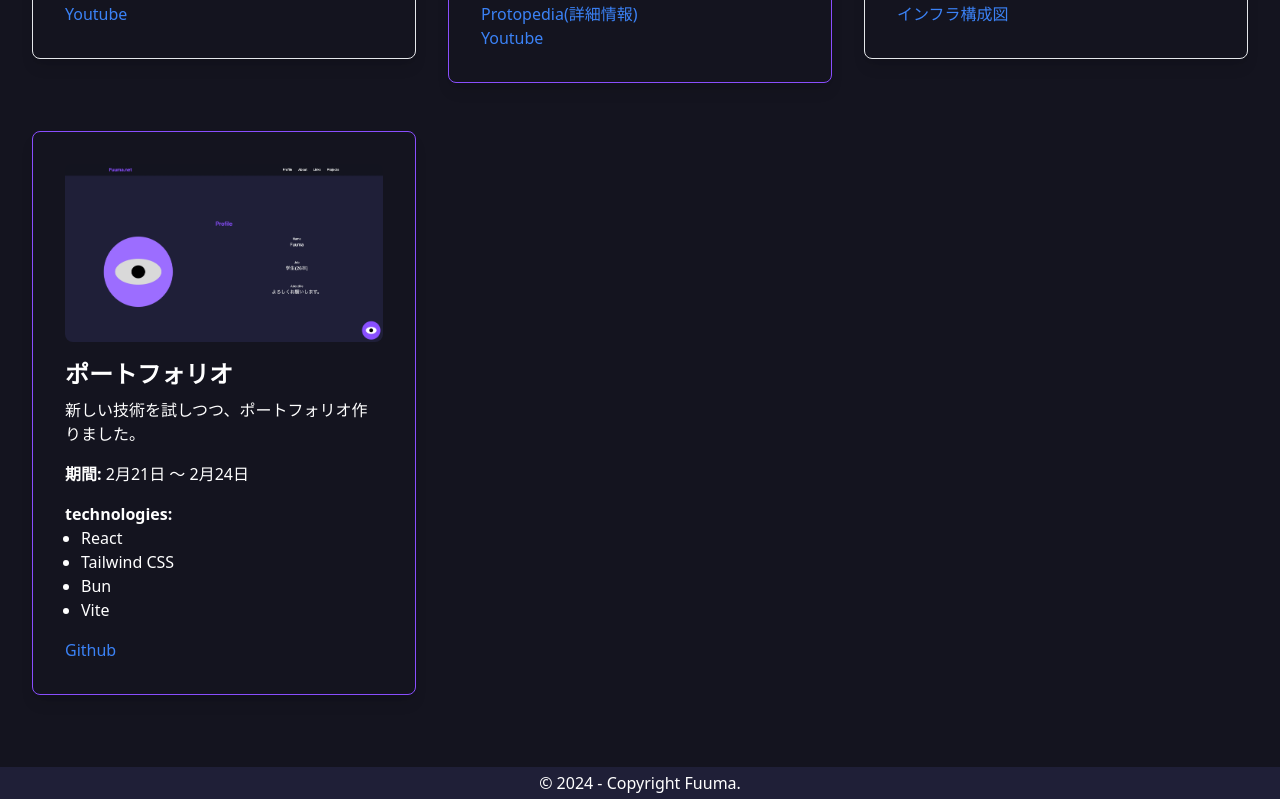
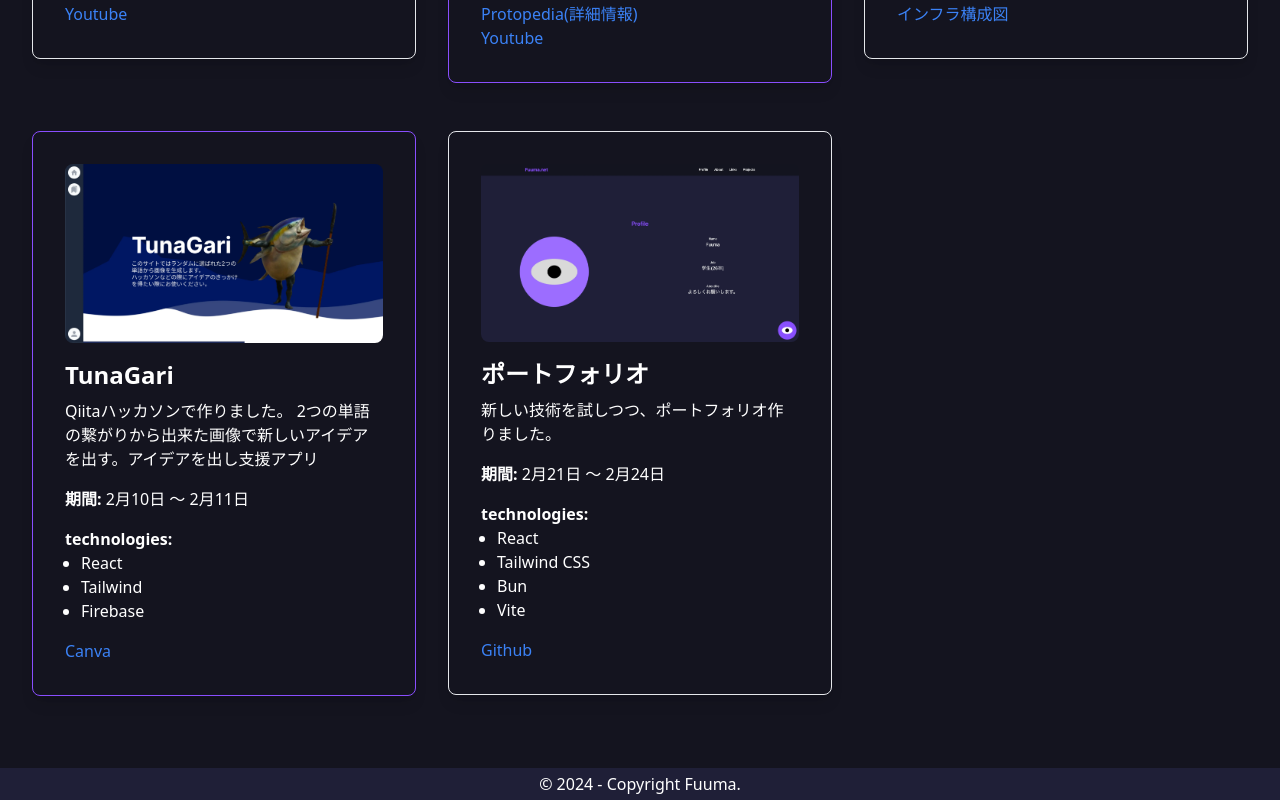
Before and after one commit to Fuuma0000/portfolio, a React (Vite) app: page / in a window 1280 px wide. Shown: the part 3078-3878 px from the top of the page. Built offline with nearby package versions, Linux system fonts and the light colour scheme.

Commit message:
feat: TunaGari追加

```diff
--- a/src/components/Projects.tsx
+++ b/src/components/Projects.tsx
@@ -2,6 +2,7 @@ import kisyoutenketuImg from '@/assets/projects/kisyoutenketu.webp';
 import koteAlertImg from '@/assets/projects/kotealert.webp';
 import portfolioImg from '@/assets/projects/portfolio.webp';
 import ePlusPlusImg from '@/assets/projects/e-plus-plus.webp';
+import tunaGariImg from '@/assets/projects/tunagari.webp';
 
 interface Link {
   url: string;
@@ -126,6 +127,20 @@ const Projects = ({ index }: { index: number }) => {
       ],
     },
     {
+      image: tunaGariImg,
+      title: 'TunaGari',
+      description:
+        'Qiitaハッカソンで作りました。\n2つの単語の繋がりから出来た画像で新しいアイデアを出す。アイデアを出し支援アプリ',
+      duration: '2月10日 〜 2月11日',
+      technologies: ['React', 'Tailwind', 'Firebase'],
+      links: [
+        {
+          url: 'https://www.canva.com/design/DAF8dLcZ3Tk/17gs2jMhqitEm00o3vwF7Q/view?utm_content=DAF8dLcZ3Tk&utm_campaign=designshare&utm_medium=link&utm_source=editor',
+          displayName: 'Canva',
+        },
+      ],
+    },
+    {
       image: portfolioImg,
       title: 'ポートフォリオ',
       description: '新しい技術を試しつつ、ポートフォリオ作りました。',
```
Also changed, not shown: src/assets/projects/tunagari.webp (added).
